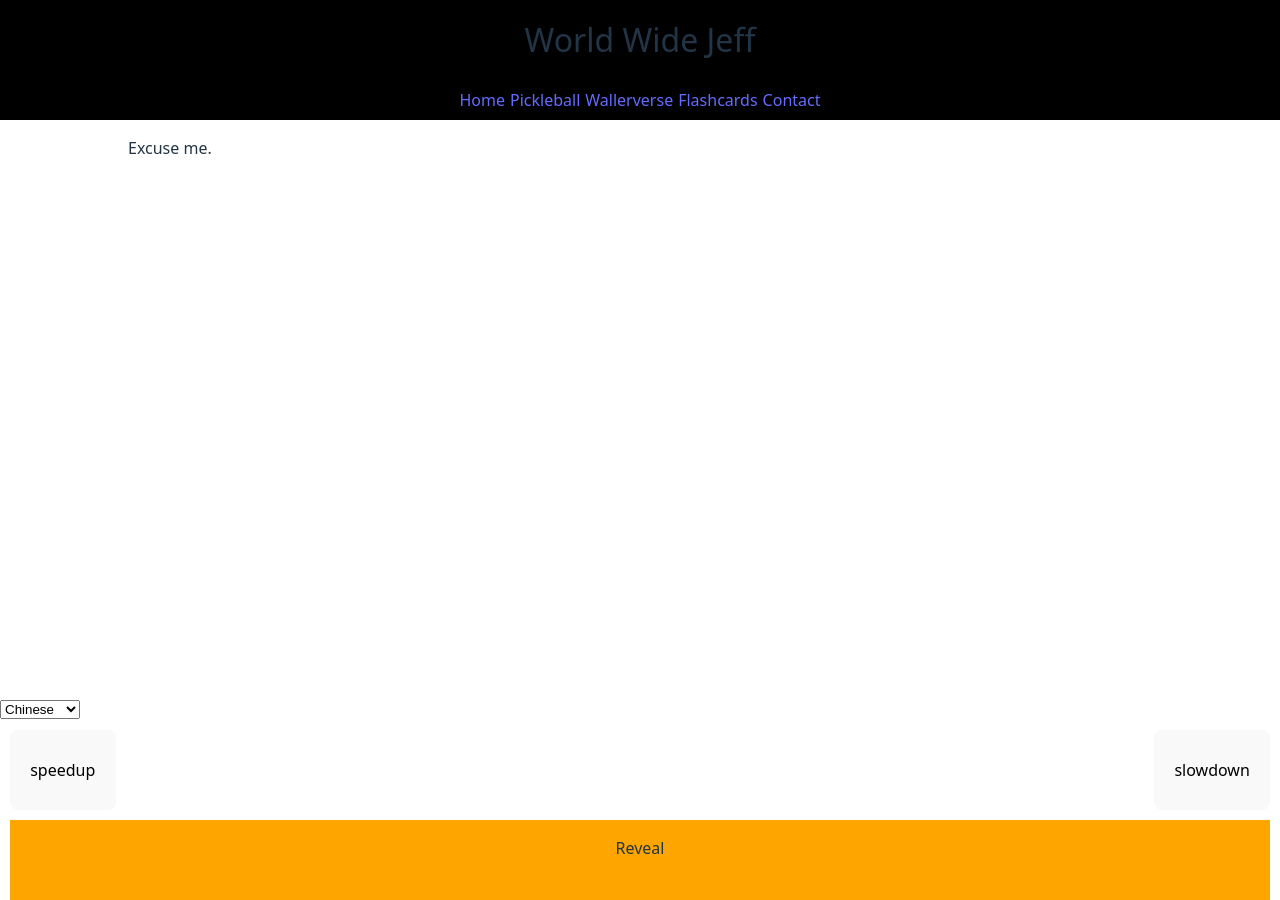
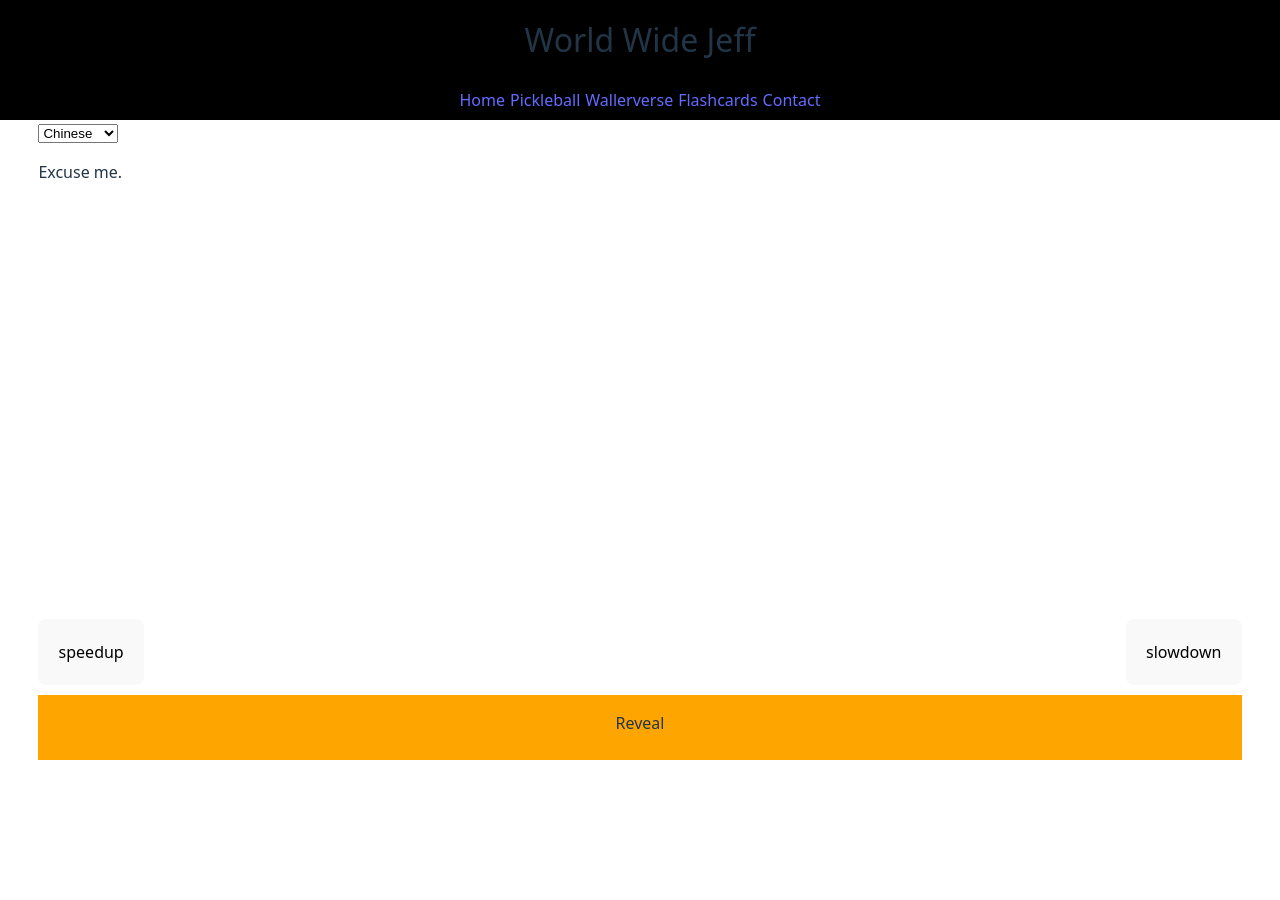
Before and after one commit to JeffWHenderson/world-wide-jeff, a React (Vite) app: page /flashcards in a window 1280 px wide. After the commit the page ends 800 px from the top, so only its background shows below. Built offline with nearby package versions, Linux system fonts and the light colour scheme.

Commit message:
actually making it fit on the screen seems like a good idea.

```diff
--- a/src/screens/Language/FlashCards.tsx
+++ b/src/screens/Language/FlashCards.tsx
@@ -61,9 +61,15 @@ const FlashCards = () => {
         setCardQueue(copyOfQueue)
     }
 
-    return <>
-
-        <div style={{ height: '70%', marginLeft: "10%", justifyContent: 'center' }}>
+    return <div style={{ height: '82%', margin: '0% 3% 0% 3%', justifyContent: 'center' }}>
+        <select id="auto-play-select" onChange={(e) => setSelectedLanguage(e.target.value)}>
+            <option value="Chinese">Chinese</option>
+            <option value="Spanish">Spanish</option>
+            <option value="Japanese">Japanese</option>
+            <option value="Arabic">Arabic</option>
+            <option value="English">English</option>
+        </select>
+        <div style={{ height: '70%', justifyContent: 'center' }}>
             <div>
                 <div style={{ width: '100%' }}>
                     {cardQueue[cardNumber].picture ? <div>TODO: add pictures to the flashcards</div> : null}
@@ -81,33 +87,26 @@ const FlashCards = () => {
             </div>
         </div >
 
-        <select id="auto-play-select" onChange={(e) => setSelectedLanguage(e.target.value)}>
-            <option value="Chinese">Chinese</option>
-            <option value="Spanish">Spanish</option>
-            <option value="Japanese">Japanese</option>
-            <option value="Arabic">Arabic</option>
-            <option value="English">English</option>
-        </select>
-        <div style={{ display: 'flex', height: '10%', justifyContent: 'space-between', margin: '10px' }}>
+        <div style={{ display: 'flex', height: '10%', justifyContent: 'space-between', marginBottom: '10px' }}>
             <button onClick={() => setSpeakingRate(speakingRate + .1)}>speedup</button>
             <button onClick={() => setSpeakingRate(speakingRate - .1)}>slowdown</button>
         </div>
         {
             showBack ?
-                <div style={{ display: 'flex', height: '10%', justifyContent: 'space-between', margin: '10px' }}>
+                <div style={{ display: 'flex', height: '10%', justifyContent: 'space-between' }}>
                     <button style={{ backgroundColor: 'red', color: 'black', width: '25%' }} onClick={() => nextCard(6)}>unfamiliar</button>
                     <button style={{ backgroundColor: 'yellow', color: 'black', width: '25%' }} onClick={() => nextCard(12)}>famiar</button>
                     <button style={{ backgroundColor: 'green', color: 'black', width: '25%' }} onClick={() => nextCard(cardQueue.length - 1)}>Know it</button>
                 </div>
                 :
-                <div style={{ display: 'flex', height: '10%', justifyContent: 'center', margin: '10px', backgroundColor: "orange", justifyItems: 'center' }}
+                <div style={{ display: 'flex', height: '10%', justifyContent: 'center', backgroundColor: "orange", justifyItems: 'center' }}
                     onClick={() => flipCard()}
                 >
                     <p>Reveal</p>
                 </div>
         }
+    </div>
 
-    </>
 }
 
 export default FlashCards;
```
